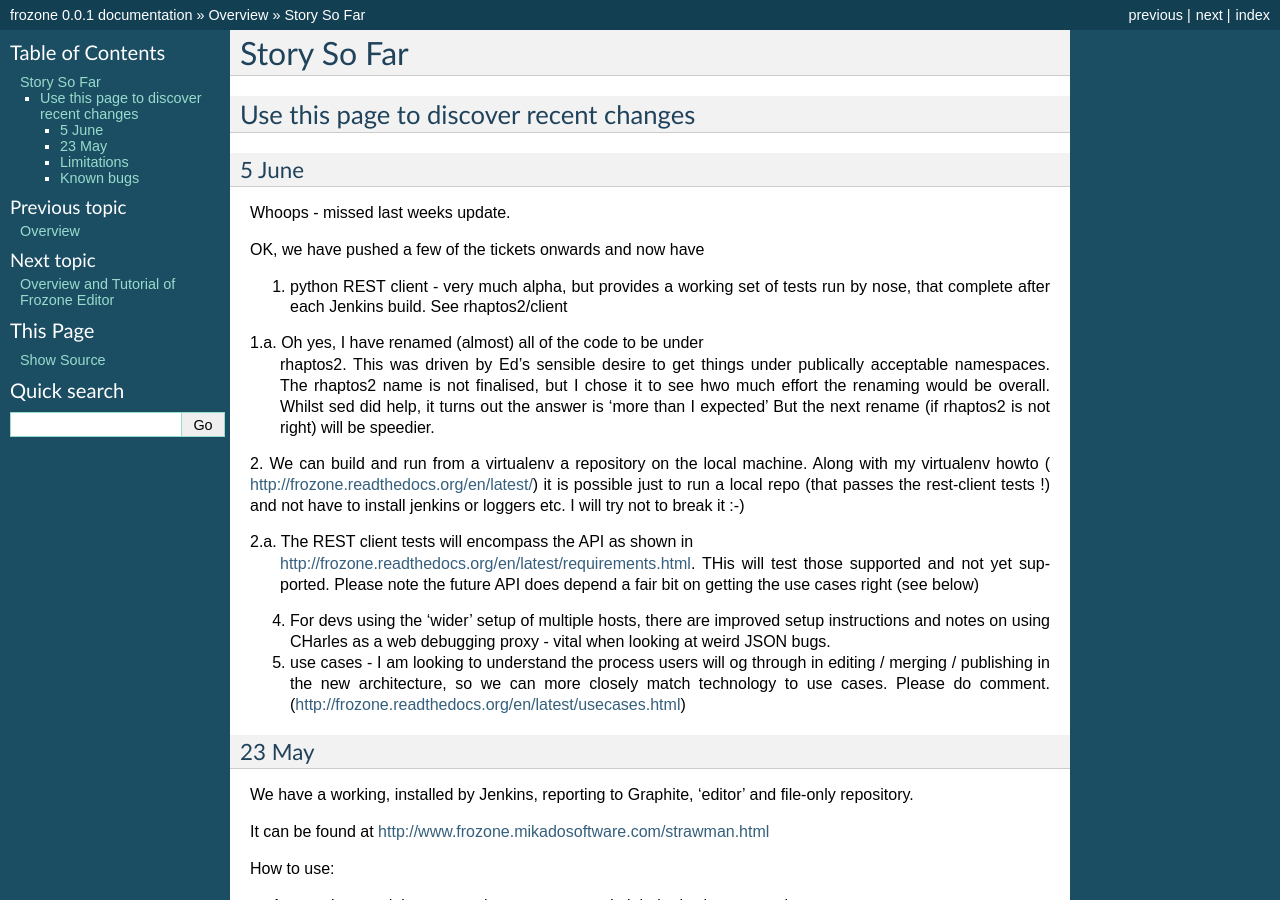
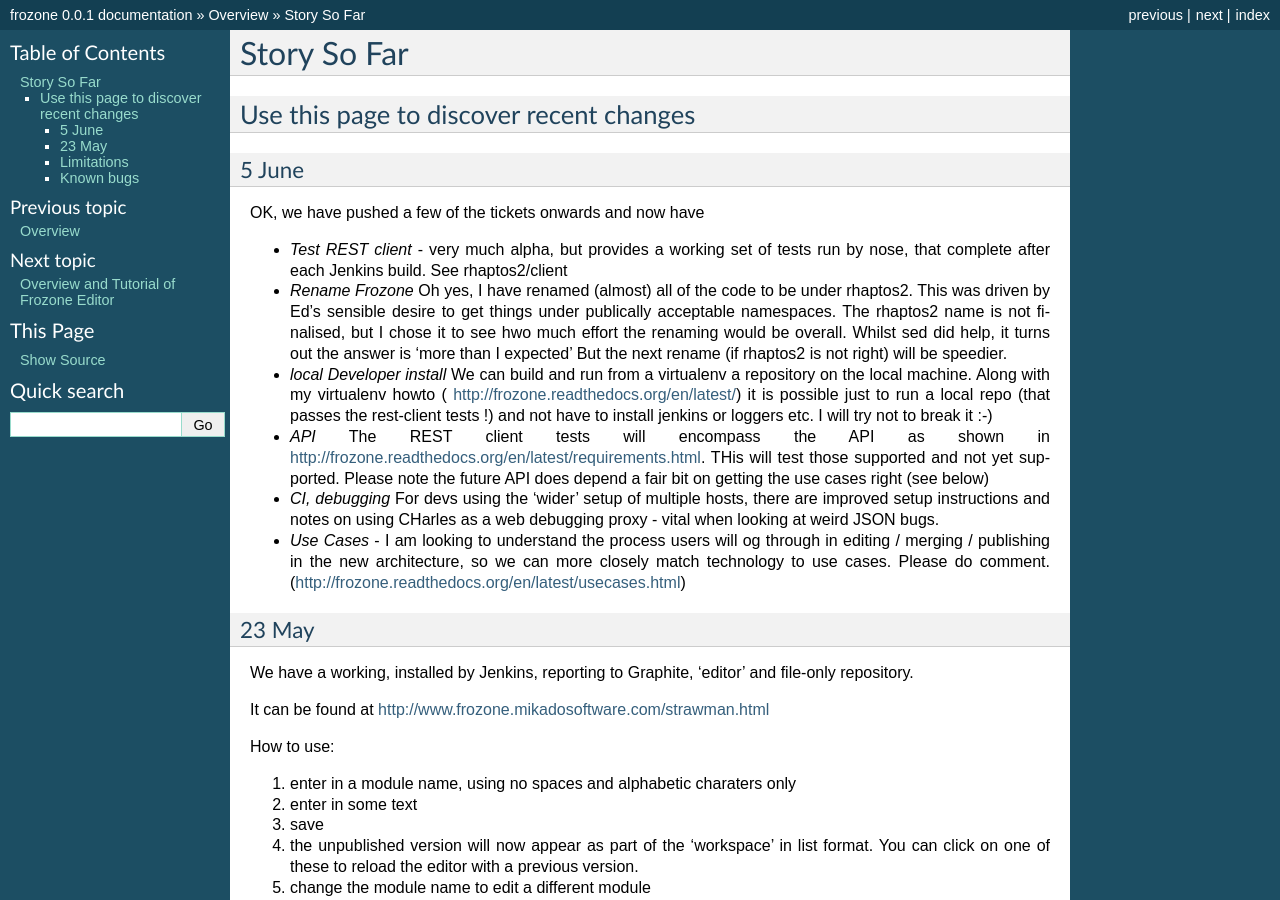
Before and after one commit to zniper/rhaptos2.repo, a Sphinx documentation site: the page built from docs/storysofar.rst, in a window 1280 px wide and 900 px high. Built offline with Sphinx 7.4.7, drawn with Linux system fonts in a browser that asks for light colours.

Commit message:
doc spelling + grabbing jenkins settings

```diff
--- a/docs/storysofar.rst
+++ b/docs/storysofar.rst
@@ -9,42 +9,40 @@
 5 June
 ------
 
-Whoops - missed last weeks update.
-
 OK, we have pushed a few of the tickets onwards and now have
 
-1. python REST client - very much alpha, but provides a working set of
-   tests run by nose, that complete after each Jenkins build.  See
-   rhaptos2/client
+* *Test REST client* - very much alpha, but provides a working set of
+  tests run by nose, that complete after each Jenkins build.  See
+  rhaptos2/client
 
-1.a. Oh yes, I have renamed (almost) all of the code to be under
-  rhaptos2.  This was driven by Ed's sensible desire to get things
-  under publically acceptable namespaces.  The rhaptos2 name is not
-  finalised, but I chose it to see hwo much effort the renaming would
-  be overall.  Whilst sed did help, it turns out the answer is 'more
-  than I expected' But the next rename (if rhaptos2 is not right) will
-  be speedier.
+* *Rename Frozone* Oh yes, I have renamed (almost) all of the code to
+  be under rhaptos2.  This was driven by Ed's sensible desire to get
+  things under publically acceptable namespaces.  The rhaptos2 name is
+  not finalised, but I chose it to see hwo much effort the renaming
+  would be overall.  Whilst sed did help, it turns out the answer is
+  'more than I expected' But the next rename (if rhaptos2 is not
+  right) will be speedier.
 
-2. We can build and run from a virtualenv a repository on the local
-machine.  Along with my virtualenv howto (
-http://frozone.readthedocs.org/en/latest/) it is possible just to run
-a local repo (that passes the rest-client tests !) and not have to
-install jenkins or loggers etc.  I will try not to break it :-)
+* *local Developer install* We can build and run from a virtualenv a
+  repository on the local machine.  Along with my virtualenv howto (
+  http://frozone.readthedocs.org/en/latest/) it is possible just to
+  run a local repo (that passes the rest-client tests !) and not have
+  to install jenkins or loggers etc.  I will try not to break it :-)
 
-2.a. The REST client tests will encompass the API as shown in
+* *API* The REST client tests will encompass the API as shown in
   http://frozone.readthedocs.org/en/latest/requirements.html.  THis
   will test those supported and not yet supported. Please note the
   future API does depend a fair bit on getting the use cases right
   (see below)
 
-4. For devs using the 'wider' setup of multiple hosts, there are
-   improved setup instructions and notes on using CHarles as a web
-   debugging proxy - vital when looking at weird JSON bugs.
+* *CI, debugging* For devs using the 'wider' setup of multiple hosts,
+  there are improved setup instructions and notes on using CHarles as
+  a web debugging proxy - vital when looking at weird JSON bugs.
 
-5.  use cases - I am looking to understand the process users will og
-    through in editing / merging / publishing in the new architecture,
-    so we can more closely match technology to use cases.  Please do
-    comment.  (http://frozone.readthedocs.org/en/latest/usecases.html)
+* *Use Cases* - I am looking to understand the process users will og
+  through in editing / merging / publishing in the new architecture,
+  so we can more closely match technology to use cases.  Please do
+  comment.  (http://frozone.readthedocs.org/en/latest/usecases.html)
 
 
 
```
Also changed, not shown: 2 other files.
